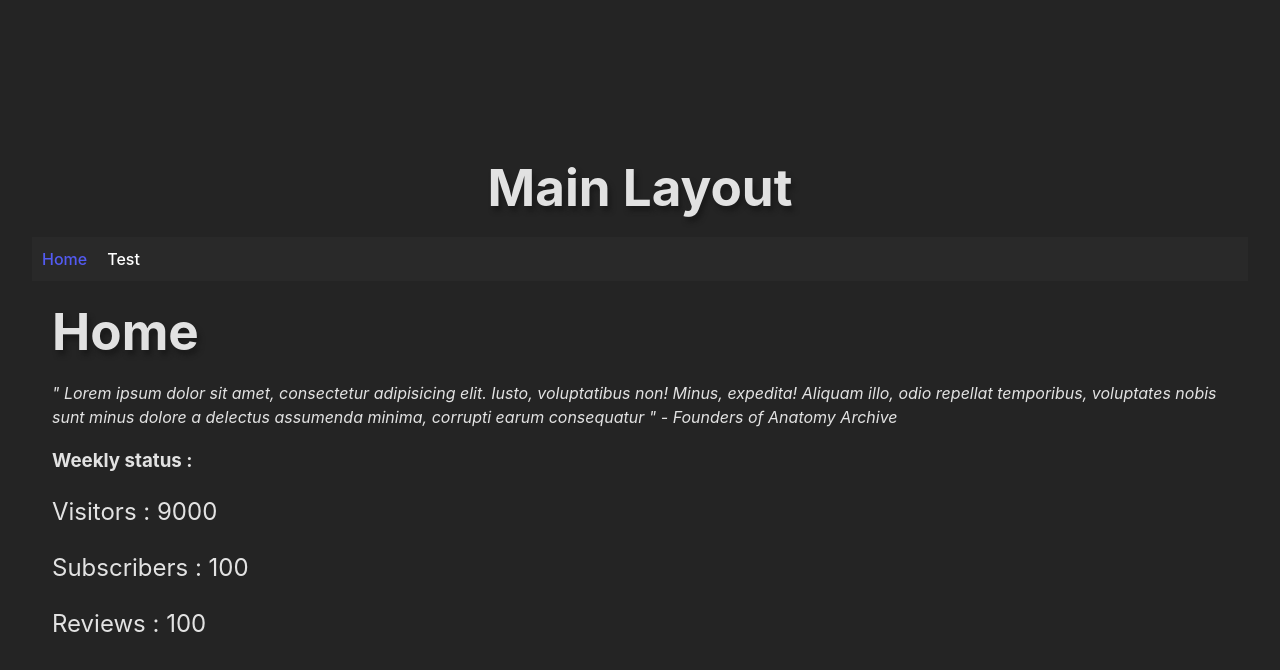
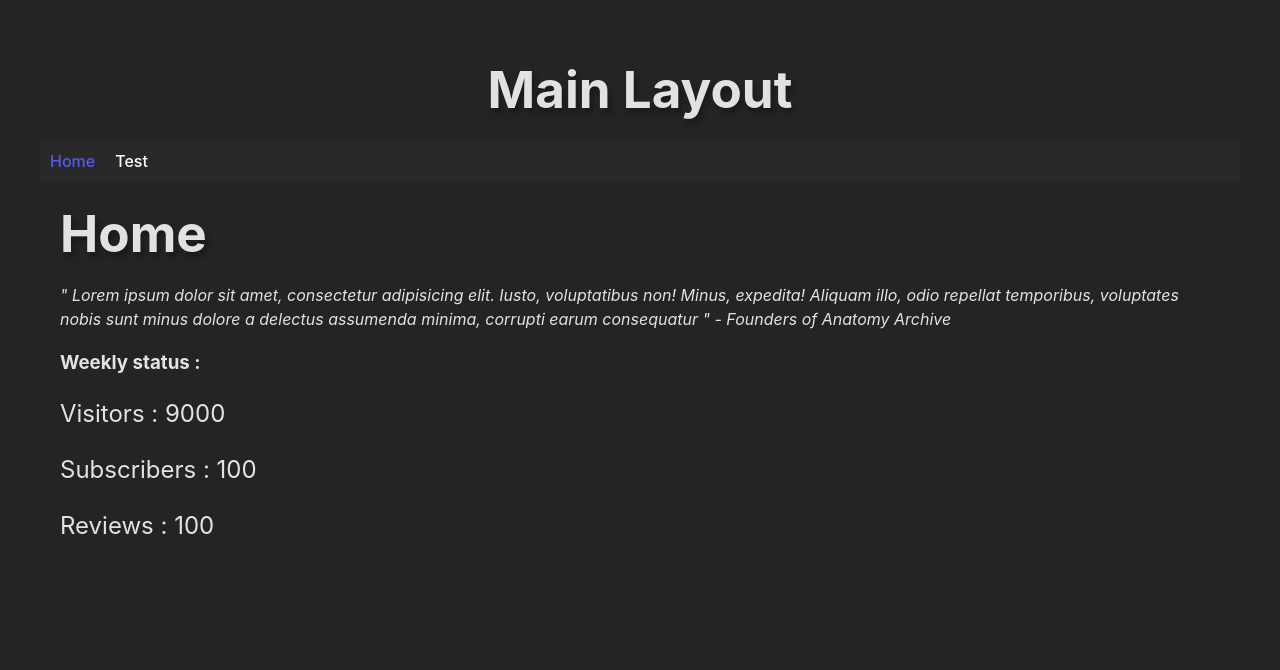
Before and after one commit to kotteletfisk/anatomy-archive-react, a React (Vite) app: page / in a window 1280 px wide. Shown: the top 670 px of the page. Built offline with nearby package versions, Linux system fonts and the light colour scheme.

Commit message:
Update index.css

```diff
--- a/src/styles/index.css
+++ b/src/styles/index.css
@@ -29,11 +29,6 @@ a:hover {
 }
 
 body {
-  margin: 0;
-  display: flex;
-  place-items: center;
-  min-width: 320px;
-  min-height: 100vh;
 }
 
 h1 {
@@ -55,7 +50,7 @@ button {
   transition: border-color 0.25s;
 }
 button:hover {
-  border-color:  #4200dd;
+  border-color: #4200dd;
 }
 
 button:focus,
@@ -77,7 +72,7 @@ input {
 }
 input:active,
 input:focus {
-  border-color:  #4200dd;
+  border-color: #4200dd;
 }
 
 ul {
```
